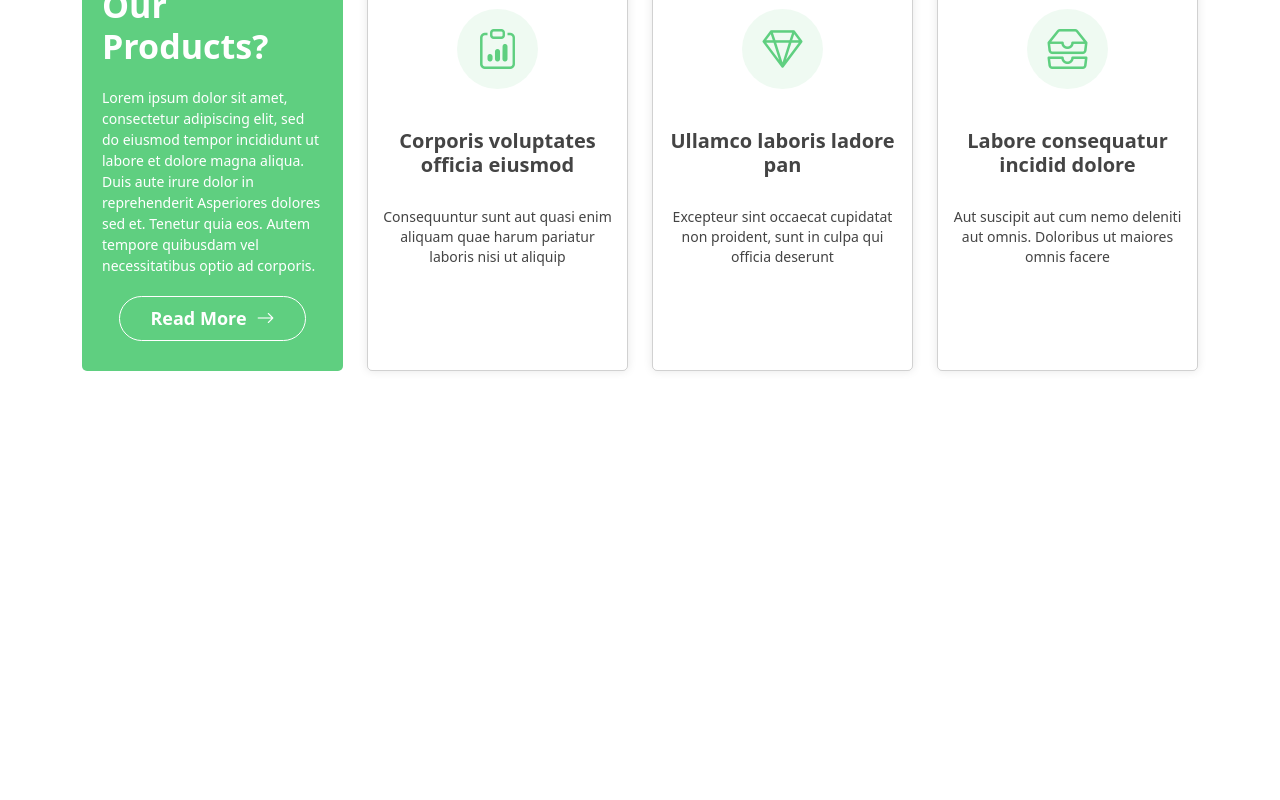
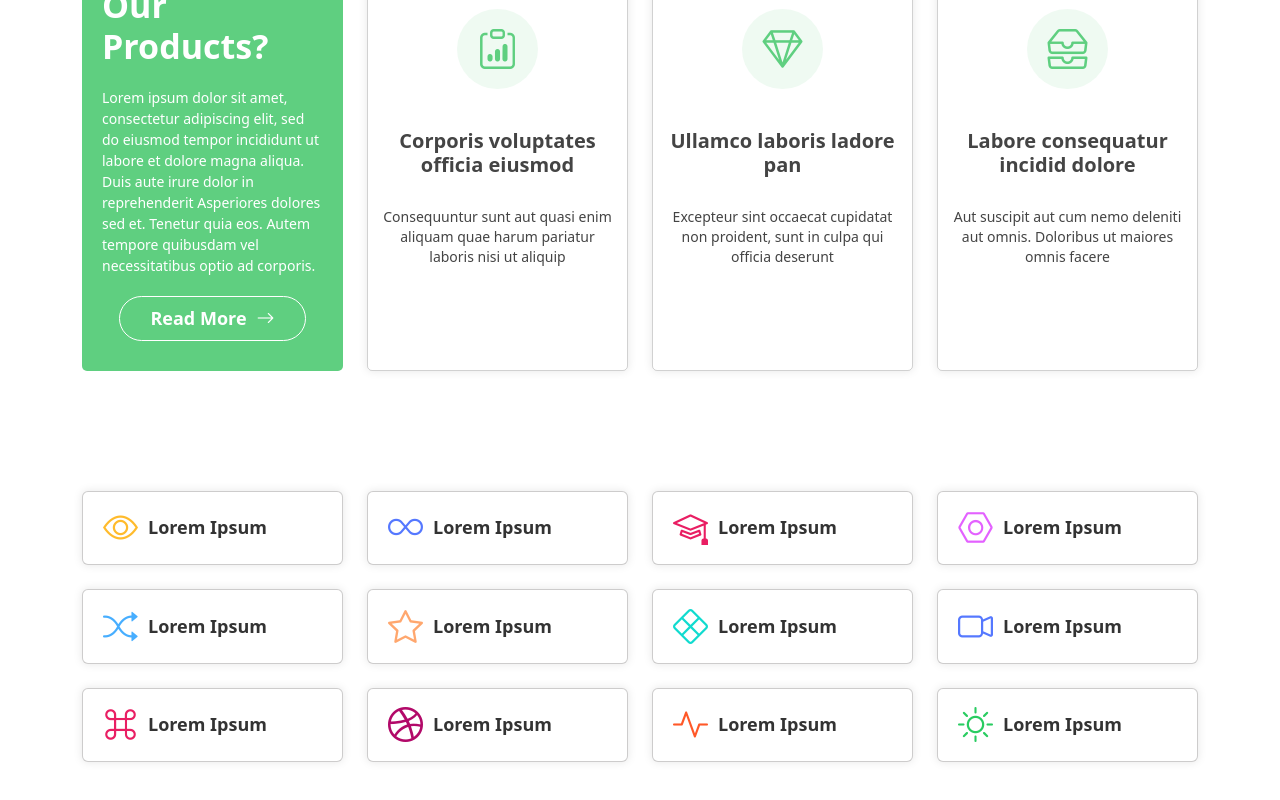
Before and after one commit to faribacss/Nice-School, a React (Vite) app: page / in a window 1280 px wide. Shown: the part 1786-2586 px from the top of the page. Before the commit the page ends 2217 px from the top, so only its background shows below. Built offline with nearby package versions, Linux system fonts and the light colour scheme.

Commit message:
features added to project

```diff
--- a/src/App.jsx
+++ b/src/App.jsx
@@ -1,12 +1,14 @@
 import Header from "./components/Header/Header";
 import Body from "./components/Body/Body";
 import About from "./components/About/About";
+import Features from "./components/features/Features";
 function App() {
   return (
     <>
       <Header />
       <Body />
       <About />
+      <Features />
     </>
   );
 }
--- /dev/null
+++ b/src/components/features/Features.css
@@ -0,0 +1,37 @@
+.features {
+    padding: 60px 20px;
+}
+
+.feature-item {
+    background-color: #fff;
+    display: flex;
+    align-items: center;
+    justify-content: flex-start;
+    padding: 10px 20px;
+    border-radius: 6px;
+    gap: 10px;
+    border: 1px solid #acabab9a;
+    box-shadow: 0 0 10px 0 rgba(0, 0, 0, 0.1);
+    transition: all 0.3s ease-in-out;
+    cursor: pointer;
+}
+
+.feature-item i{
+    font-size: 35px;
+}
+
+.feature-item h3 a {
+    font-size: 18px;
+    font-weight: 600;
+    color: #333;
+    text-decoration: none;
+    transition: all 0.3s ease-in-out;
+}
+
+.feature-item:hover {
+    border: 1px solid #30a052;
+}
+
+.feature-item:hover h3 a {
+    color: #30a052;
+}
--- /dev/null
+++ b/src/components/features/Features.jsx
@@ -0,0 +1,102 @@
+import "./Features.css";
+import AOS from "aos";
+import "aos/dist/aos.css";
+import { useEffect } from "react";
+import FeaturesItem from "./FeaturesItem";
+
+function Features() {
+    const features = [
+      {
+        id: 1,
+        icon: "bi bi-eye",
+        title: "Lorem Ipsum",
+        color: "#ffbb2c",
+      },
+      {
+        id: 2,
+        icon: "bi bi-infinity",
+        title: "Lorem Ipsum",
+        color: "#5578ff",
+      },
+      {
+        id: 3,
+        icon: "bi bi-mortarboard",
+        title: "Lorem Ipsum",
+        color: "#e91e63",
+      },
+      {
+        id: 4,
+        icon: "bi bi-nut",
+        title: "Lorem Ipsum",
+        color: "#e361ff",
+      },
+      {
+        id: 5,
+        icon: "bi bi-shuffle",
+        title: "Lorem Ipsum",
+        color: "#47aeff",
+      },
+      {
+        id: 6,
+        icon: "bi bi-star",
+        title: "Lorem Ipsum",
+        color: "#ffa76e",
+      },
+      {
+        id: 7,
+        icon: "bi bi-x-diamond",
+        title: "Lorem Ipsum",
+        color: "#11dbcf",
+      },
+      {
+        id: 8,
+        icon: "bi bi-camera-video",
+        title: "Lorem Ipsum",
+        color: "#5578ff",
+      },
+      {
+        id: 9,
+        icon: "bi bi-command",
+        title: "Lorem Ipsum",
+        color: "#e91e63",
+      },
+      {
+        id: 10,
+        icon: "bi bi-dribbble",
+        title: "Lorem Ipsum",
+        color: "#b20969",
+      },
+      {
+        id: 11,
+        icon: "bi bi-activity",
+        title: "Lorem Ipsum",
+        color: "#ff5828",
+      },
+      {
+        id: 12,
+        icon: "bi bi-brightness-high",
+        title: "Lorem Ipsum",
+        color: "#29cc61",
+      },
+    ];
+    useEffect(() => {
+        AOS.init({
+            duration: 800,
+            once: true,
+        });
+    }, []);
+    return (
+      <section className="features">
+        <div className="container">
+          <div className="row gy-4">
+            {features.map(feature => (
+              <FeaturesItem key={feature.id} {...feature} />
+            ))}
+          </div>
+        </div>
+      </section>
+    );
+
+}
+
+export default Features;
--- /dev/null
+++ b/src/components/features/FeaturesItem.jsx
@@ -0,0 +1,18 @@
+function FeaturesItem({icon, title, color}) {
+    return (
+      <div
+        className="col-lg-3 col-md-4"
+        data-aos="fade-up"
+        data-aos-delay="180"
+      >
+        <div className="feature-item">
+          <i className={icon} style={{color: color}}></i>
+          <h3>
+            <a href="#">{title}</a>
+          </h3>
+        </div>
+      </div>
+    );
+}
+
+export default FeaturesItem;
```
